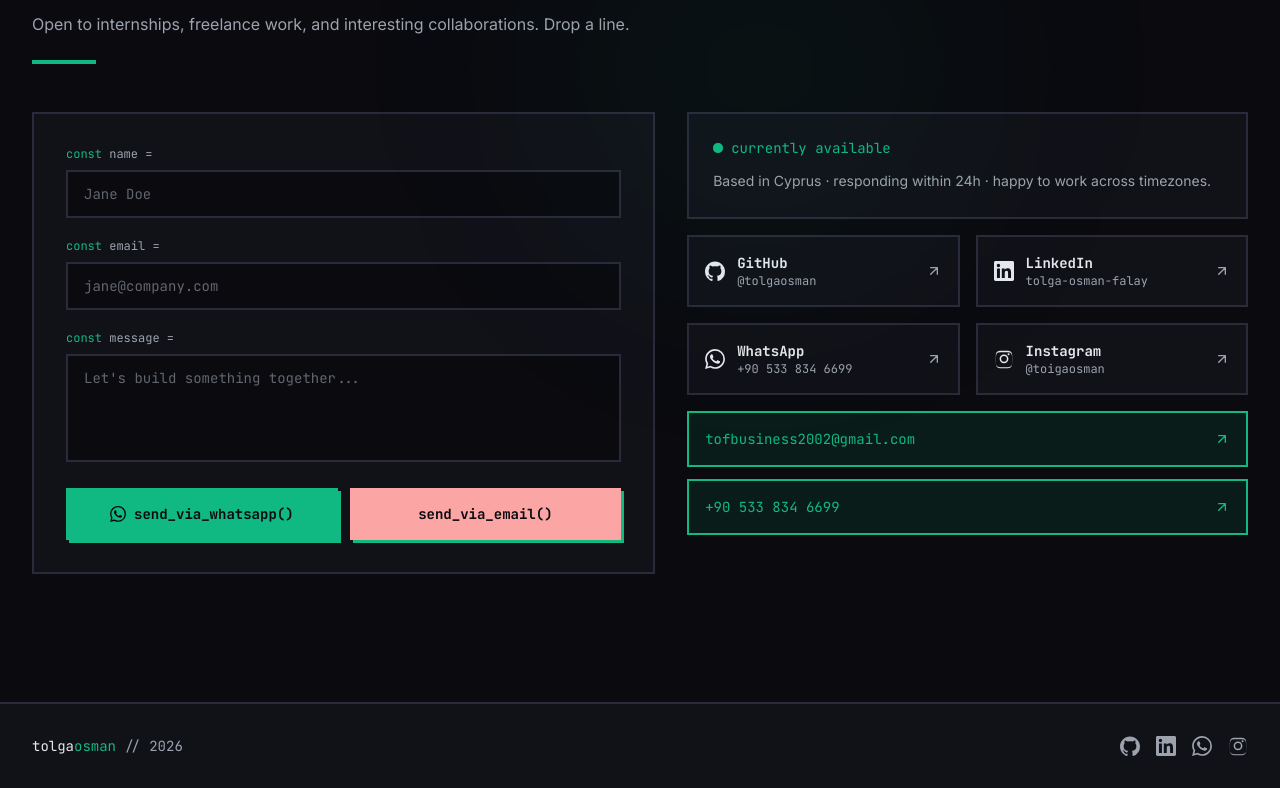
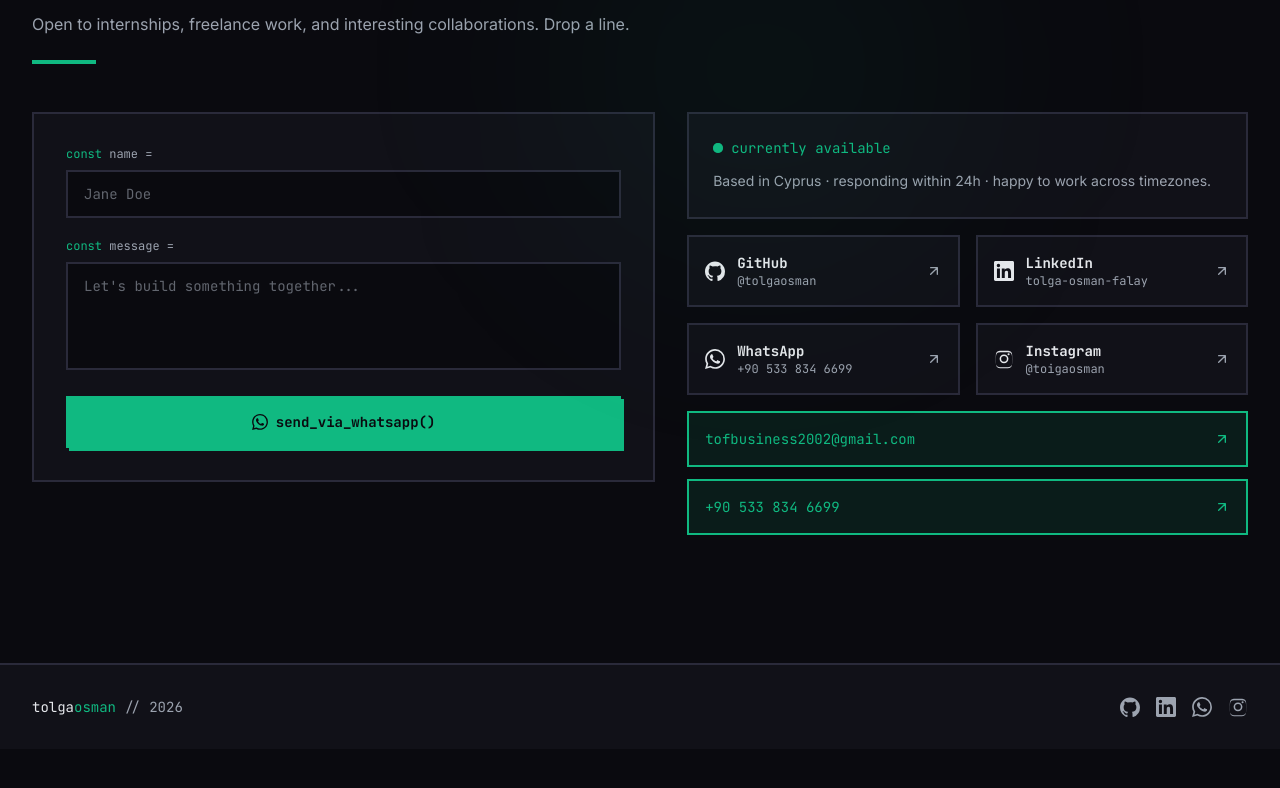
Before and after one commit to tolgaosman/osmanPortfolio, a Next.js app: page / in a window 1280 px wide. Shown: the part 3525-4313 px from the top of the page. After the commit the page ends 4274 px from the top, so only its background shows below. Built offline with nearby package versions, Linux system fonts and the light colour scheme.

Commit message:
Update ContactForm.tsx

```diff
--- a/components/Contact/ContactForm.tsx
+++ b/components/Contact/ContactForm.tsx
@@ -9,13 +9,12 @@ const inputClass =
   "w-full border-2 border-border bg-bg px-4 py-3 font-mono text-sm text-text placeholder:text-muted/60 transition-colors focus:border-accent focus:outline-none";
 
 const WHATSAPP_NUMBER = "905338346699";
-const EMAIL_ADDRESS = "tofbusiness2002@gmail.com";
 
 export default function ContactForm() {
   const { t } = useLang();
   const c = t.contact;
 
-  const [form, setForm] = useState({ name: "", email: "", message: "" });
+  const [form, setForm] = useState({ name: "", message: "" });
   const [error, setError] = useState(false);
 
   const handleChange = (
@@ -26,10 +25,10 @@ export default function ContactForm() {
   };
 
   const isValid = () =>
-    form.name.trim() && form.email.trim() && form.message.trim();
+    form.name.trim() && form.message.trim();
 
   const buildBody = () =>
-    `Name: ${form.name}\nEmail: ${form.email}\n\n${form.message}`;
+    `Name: ${form.name}\n\n${form.message}`;
 
   const sendWhatsApp = () => {
     if (!isValid()) {
@@ -38,16 +37,6 @@ export default function ContactForm() {
     }
     const url = `https://wa.me/${WHATSAPP_NUMBER}?text=${encodeURIComponent(buildBody())}`;
     window.open(url, "_blank", "noopener,noreferrer");
-  };
-
-  const sendEmail = () => {
-    if (!isValid()) {
-      setError(true);
-      return;
-    }
-    const subject = encodeURIComponent(`Portfolio contact — ${form.name}`);
-    const body = encodeURIComponent(buildBody());
-    window.location.href = `mailto:${EMAIL_ADDRESS}?subject=${subject}&body=${body}`;
   };
 
   return (
@@ -73,24 +62,6 @@ export default function ContactForm() {
 
         <div>
           <label
-            htmlFor="email"
-            className="mb-2 block font-mono text-xs text-muted"
-          >
-            <span className="text-accent">const</span> {c.emailLabel} =
-          </label>
-          <input
-            id="email"
-            name="email"
-            type="email"
-            value={form.email}
-            onChange={handleChange}
-            placeholder={c.emailPlaceholder}
-            className={inputClass}
-          />
-        </div>
-
-        <div>
-          <label
             htmlFor="message"
             className="mb-2 block font-mono text-xs text-muted"
           >
@@ -107,7 +78,7 @@ export default function ContactForm() {
           />
         </div>
 
-        <div className="grid grid-cols-1 gap-3 sm:grid-cols-2">
+        <div>
           {/* WhatsApp — green */}
           <button
             type="button"
@@ -116,15 +87,6 @@ export default function ContactForm() {
           >
             <WhatsAppIcon className="h-4 w-4" />
             {c.whatsappLabel}
-          </button>
-
-          {/* Email — pastel red */}
-          <button
-            type="button"
-            onClick={sendEmail}
-            className="group flex w-full items-center justify-center gap-2 border-2 border-[#fca5a5] bg-[#fca5a5] px-6 py-3.5 font-mono text-sm font-bold text-bg shadow-neo-sm transition-transform hover:-translate-x-0.5 hover:-translate-y-0.5 active:translate-x-0 active:translate-y-0"
-          >
-            {c.emailLabelBtn}
           </button>
         </div>
 
```
